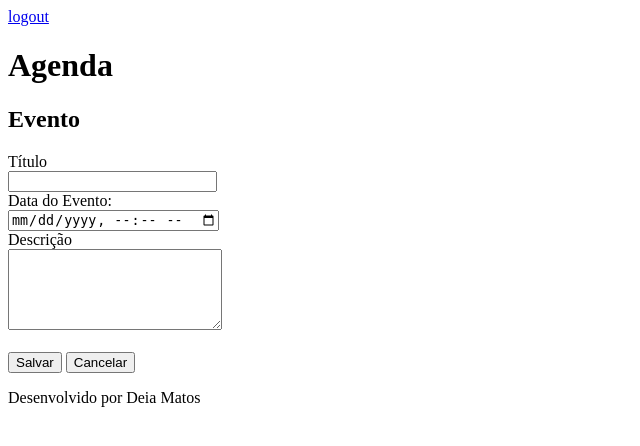
After one commit to DeiaMatos/agenda, a Django app: page /agenda/evento/ in a window 1280 px wide. The commit adds this page. Shown: the top 446 px of the page, without its empty margins (0-640 px from the left). Run offline with Django 3.2, Linux system fonts and the light colour scheme; a user stored in the database is signed in.

Commit message:
Incluido template para inserção de eventos da agenda. Incluido o gitignore para ignorar ps arquivos compilados

```diff
--- a/agenda/urls.py
+++ b/agenda/urls.py
@@ -22,6 +22,8 @@ from django.views.generic import RedirectView
 urlpatterns = [
     path('admin/', admin.site.urls),
     path('agenda/',  views.lista_eventos),
+    path('agenda/evento/', views.evento),
+    path('agenda/evento/submit', views.submit_evento),
     path('', RedirectView.as_view(url='/agenda/')),
     path('login/', views.login_user),
     path('login/submit/', views.submit_login),
--- a/core/views.py
+++ b/core/views.py
@@ -34,3 +34,21 @@ def lista_eventos(request):
     evento = Evento.objects.filter(usuario=usuario)
     dados = {'eventos': evento}
     return render(request, 'agenda.html', dados)
+
+@login_required(login_url='/login/')
+def evento(request):
+    return render(request, 'evento.html')
+
+@login_required(login_url='/login/')
+def submit_evento(request):
+    if request.POST:
+        titulo = request.POST.get('titulo')
+        data_evento = request.POST.get('data_evento')
+        descricao = request.POST.get('descricao')
+        usuario = request.user
+        Evento.objects.create(titulo=titulo,
+                              data_evento=data_evento,
+                              descricao=descricao,
+                              usuario=usuario)
+
+    return redirect('/')
--- a/templates/agenda.html
+++ b/templates/agenda.html
@@ -3,6 +3,9 @@
 
 {% block content %}
     <h2>Agendamentos</h2>
+    <a href="evento/">
+        <button type="button">Novo Evento</button>
+    </a>
 
     <ul style="font-size: 18px">
         {% for evento in eventos %}
--- /dev/null
+++ b/templates/evento.html
@@ -0,0 +1,26 @@
+{% extends "model-page.html" %}
+
+{% block content %}
+
+<h2>Evento</h2>
+
+<form action="submit" method="POST">{% csrf_token %}
+        <label>Título</label>
+        <br>
+        <input type="text" name="titulo" size="23">
+        <br>
+        <label>Data do Evento:</label>
+        <br>
+        <input type="datetime-local" name="data_evento">
+        <br>
+        <label>Descrição</label>
+        <br>
+        <textarea name="descrição" rows="5" cols="24"></textarea>
+        <br><br>
+        <button type="submit">Salvar</button>
+        <a href="/">
+            <button type="button">Cancelar</button>
+        </a>
+</form>
+
+{% endblock %}
--- a/templates/model-page.html
+++ b/templates/model-page.html
@@ -4,6 +4,7 @@
     {% include "model-header.html" %}
 </head>
 <body>
+
     {% block content %} {% endblock %}
     {% include "model-footer.html" %}
 
```
Also changed, not shown: db.sqlite3, 1 other file.
